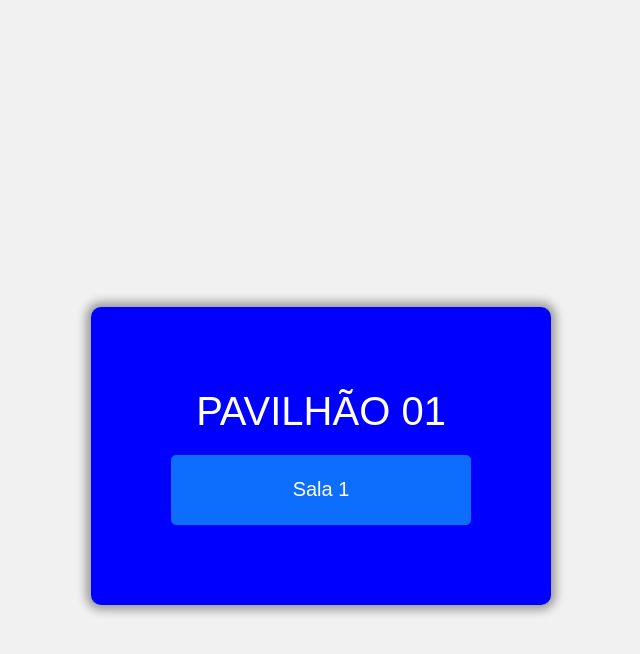
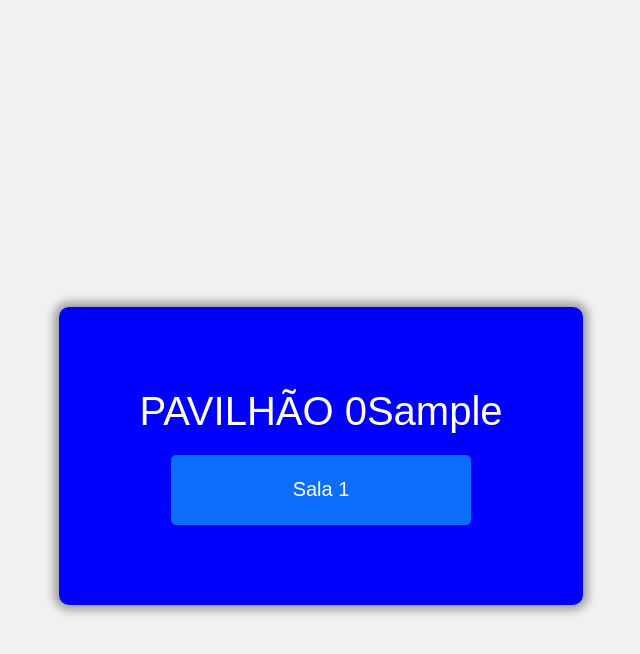
Before and after one commit to welingtonguilhardi/BuscarSala, a Django app: template home/templates/pavilhao.html in a window 1280 px wide. Shown: the top 654 px of the page, without its empty margins (319-959 px from the left). Run offline with Django 5.2, Linux system fonts and the light colour scheme; tables that the repository leaves empty hold one stand-in row (values such as "Sample post"); the template is opened without the code that fills it: values that come from a table or form of the project are taken from there, most other values are stand-ins (such as "Sample title", 1, 10 or a date in 2020).

Commit message:
Tranformado numero do pavilhão dinamico no template

```diff
--- a/home/templates/pavilhao.html
+++ b/home/templates/pavilhao.html
@@ -14,7 +14,7 @@
 <body>
     <main>
         <div class="pricipal">
-            <h1 class="text-center">PAVILHÃO 01</h1>
+            <h1 class="text-center">PAVILHÃO 0{{numero_pavilhao}}</h1>
             <div class="botoes">
                 {% for sala in salas  %}
                     <a class="btn btn-primary btn-lg btn-block" href="{% url 'video_sala' sala.pk %}">Sala {{sala.numero}}</a>
```
